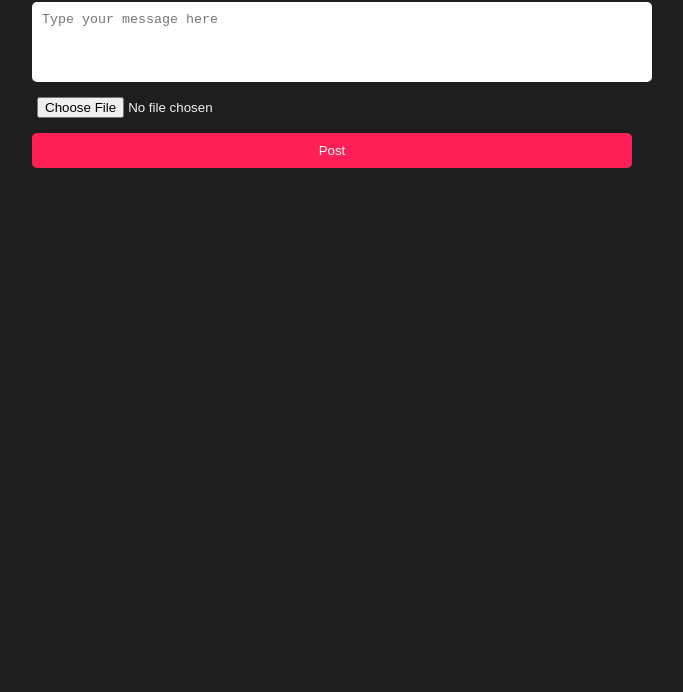
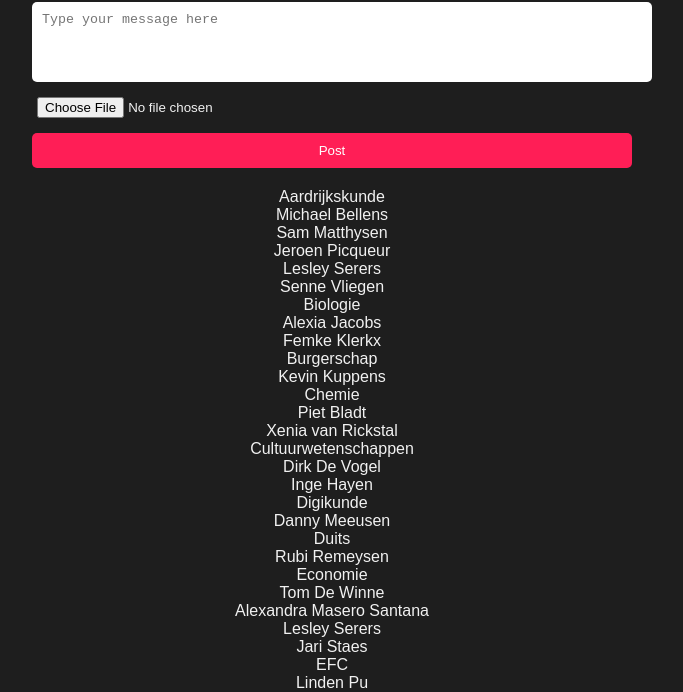
Before and after one commit to icytea502-crypto/KLA-Underground, a plain HTML site: page chat.html in a window 1280 px wide. Shown: the part 98-790 px from the top of the page, without its empty margins (308-991 px from the left). Drawn offline with Linux system fonts and the light colour scheme; no server answers.

Commit message:
Update chat.html
Sliding things

```diff
--- a/chat.html
+++ b/chat.html
@@ -19,11 +19,46 @@
     <ul id="messagesList"></ul>
   </div>
 
+<div id="subjects"></div>
+
   <!-- Firebase SDKs -->
   <script src="https://www.gstatic.com/firebasejs/9.22.1/firebase-app-compat.js"></script>
   <script src="https://www.gstatic.com/firebasejs/9.22.1/firebase-auth-compat.js"></script>
   <script src="https://www.gstatic.com/firebasejs/9.22.1/firebase-firestore-compat.js"></script>
   <script src="https://www.gstatic.com/firebasejs/9.22.1/firebase-storage-compat.js"></script>
   <script src="script.js"></script>
+<script>
+fetch("subjects.json")
+  .then(res => res.json())
+  .then(data => {
+    const container = document.getElementById("subjects");
+
+    for (const subject in data) {
+      const box = document.createElement("div");
+      box.classList.add("subject-box");
+
+      box.innerHTML = `
+        <div class="subject-header">${subject}</div>
+        <div class="teachers">
+          ${data[subject].map(t => `<div class="teacher">${t}</div>`).join("")}
+        </div>
+      `;
+
+      container.appendChild(box);
+    }
+
+    // Click to expand/collapse
+    document.querySelectorAll(".subject-header").forEach(header => {
+      header.addEventListener("click", () => {
+        header.nextElementSibling.classList.toggle("open");
+      });
+    });
+  });
+</script>
+
 </body>
 </html>
+
+
+</body>
+</html>
```
